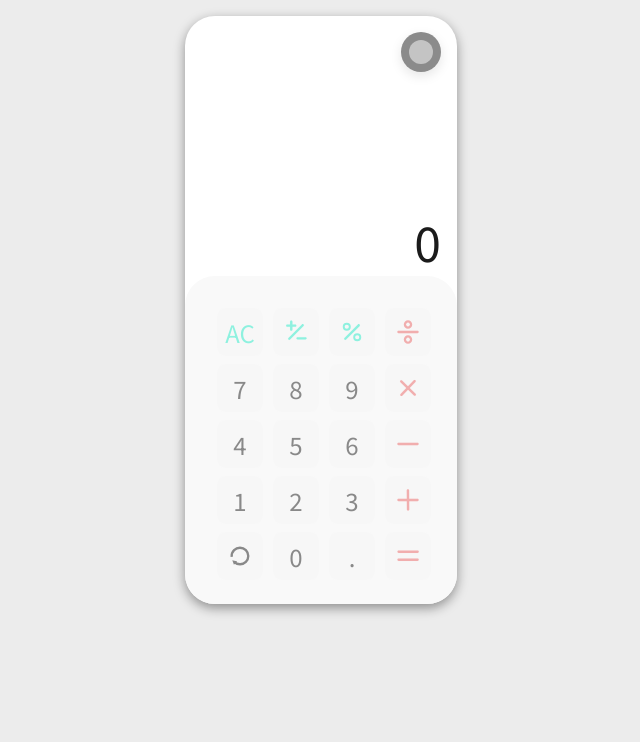
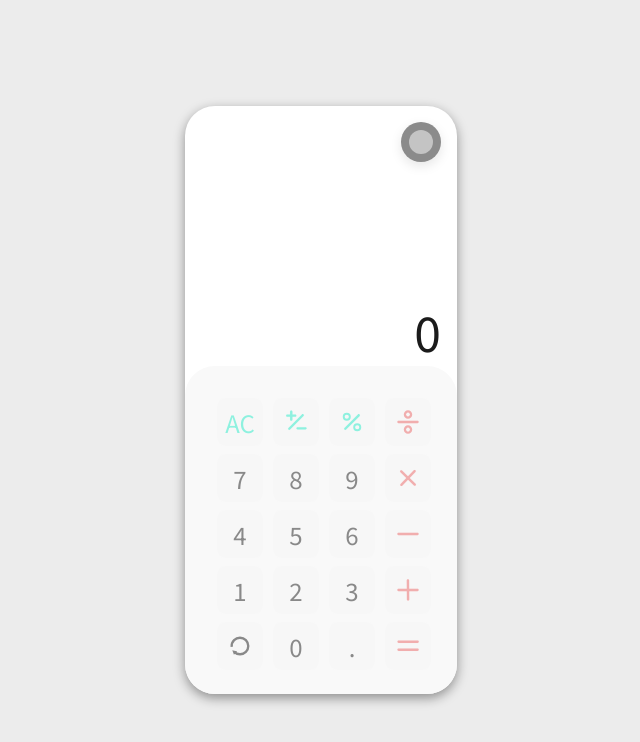
Before and after one commit to raph90/simple_calculator, a plain HTML site: page index.html in a window 1280 px wide. Shown: the whole page, without its empty margins (319-959 px from the left). Drawn offline with Linux system fonts and the light colour scheme.

Commit message:
set min height on body

```diff
--- a/style.css
+++ b/style.css
@@ -47,8 +47,10 @@ body {
   background-color: var(--primary-color);
   font-family: "Noto Sans SC", sans-serif;
   display: flex;
+  min-height: 100vh;
   justify-content: center;
   flex-direction: column;
+  align-items: center;
 }
 
 .container {
```
